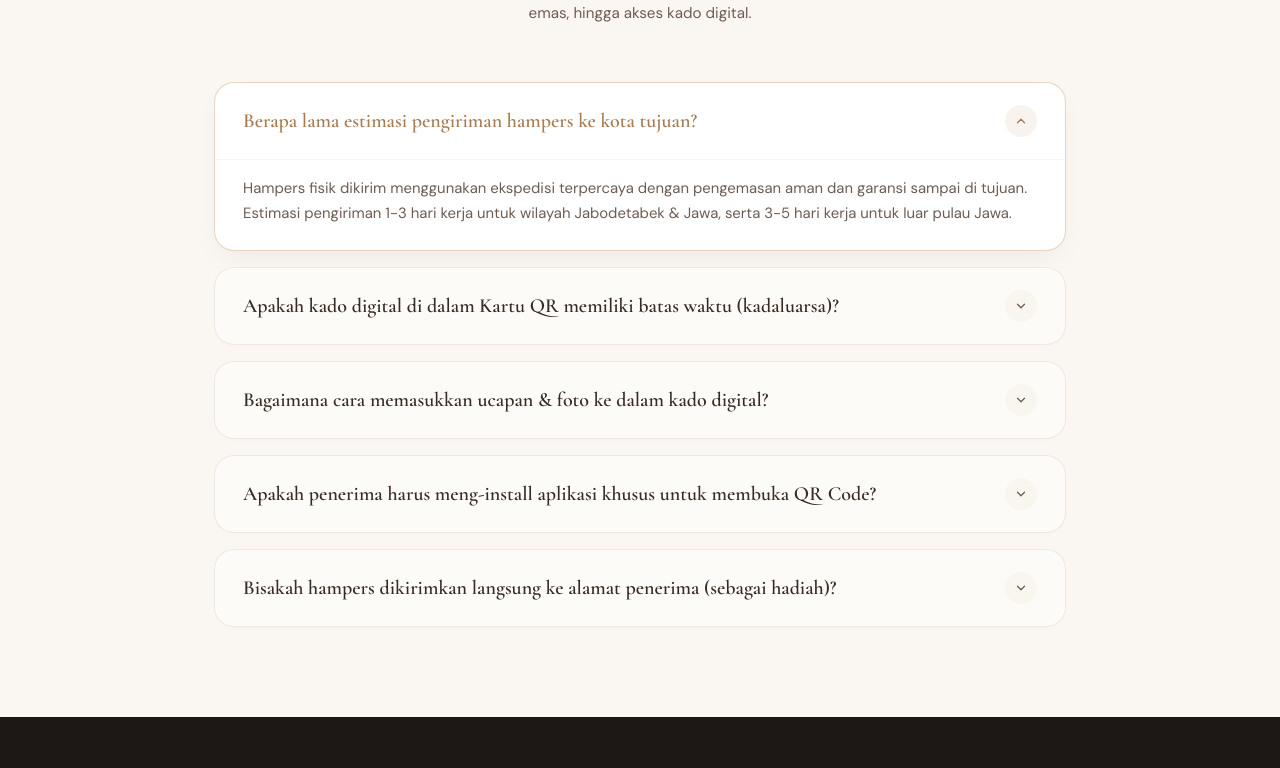
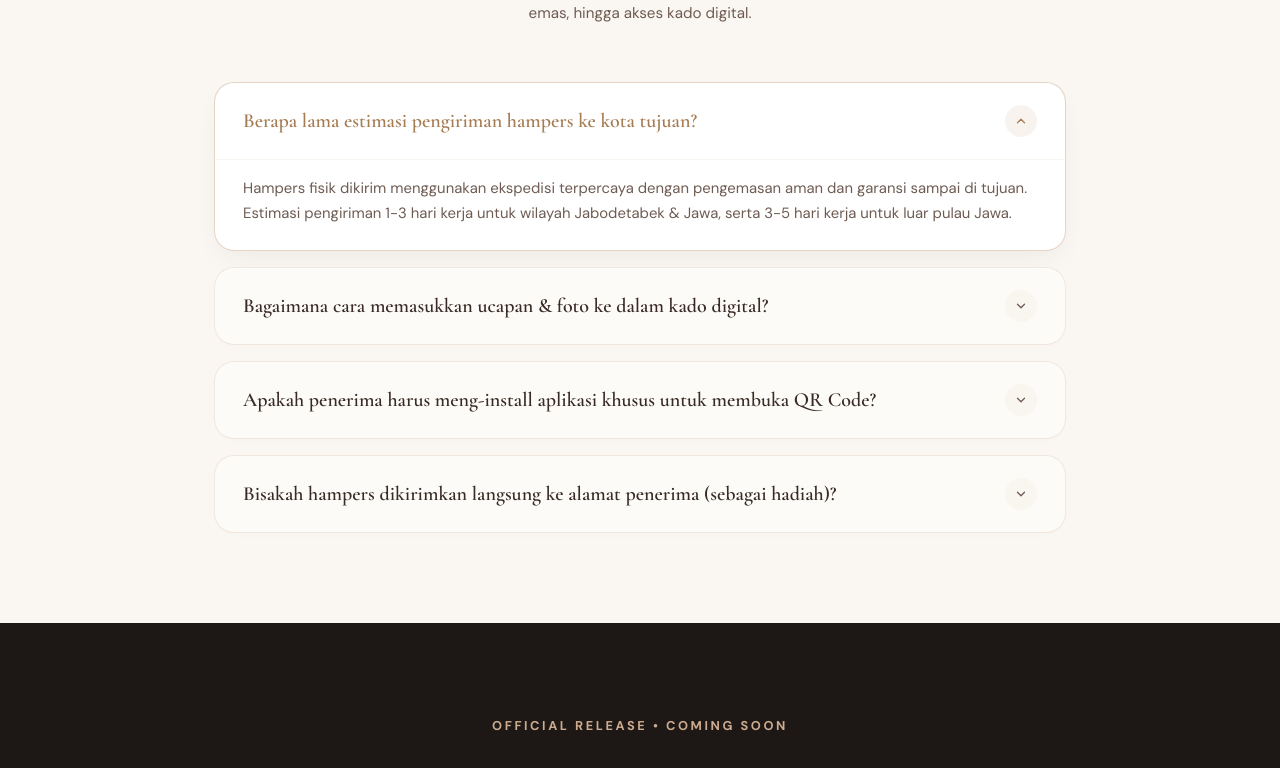
Before and after one commit to detectivecrewze/for-you-always, a Next.js app: page /catalog/unbox-the-memory in a window 1280 px wide. Shown: the part 3418-4186 px from the top of the page. Built offline with nearby package versions, Linux system fonts and the light colour scheme.

Commit message:
fix(catalog): remove specific QR code expiry FAQ item from unbox-the-memory page

```diff
--- a/app/(landing)/catalog/unbox-the-memory/page.tsx
+++ b/app/(landing)/catalog/unbox-the-memory/page.tsx
@@ -914,10 +914,6 @@ export default function UnboxTheMemoryPage() {
                             a: "Hampers fisik dikirim menggunakan ekspedisi terpercaya dengan pengemasan aman dan garansi sampai di tujuan. Estimasi pengiriman 1-3 hari kerja untuk wilayah Jabodetabek & Jawa, serta 3-5 hari kerja untuk luar pulau Jawa."
                         },
                         {
-                            q: "Apakah kado digital di dalam Kartu QR memiliki batas waktu (kadaluarsa)?",
-                            a: "Sama sekali tidak! Seluruh kado digital yang disematkan ke Kartu Akses QR bersifat aktif selamanya (lifetime access). Pasanganmu bisa membuka dan mengenang momen ini kapan pun tanpa batas waktu."
-                        },
-                        {
                             q: "Bagaimana cara memasukkan ucapan & foto ke dalam kado digital?",
                             a: "Setelah pemesanan terkonfirmasi, kamu akan menerima link Studio Pembuat Kado. Di sana kamu dapat mengunggah foto kenangan, menuliskan pesan puitis, dan memilih lagu favorit dengan sangat mudah."
                         },
```
